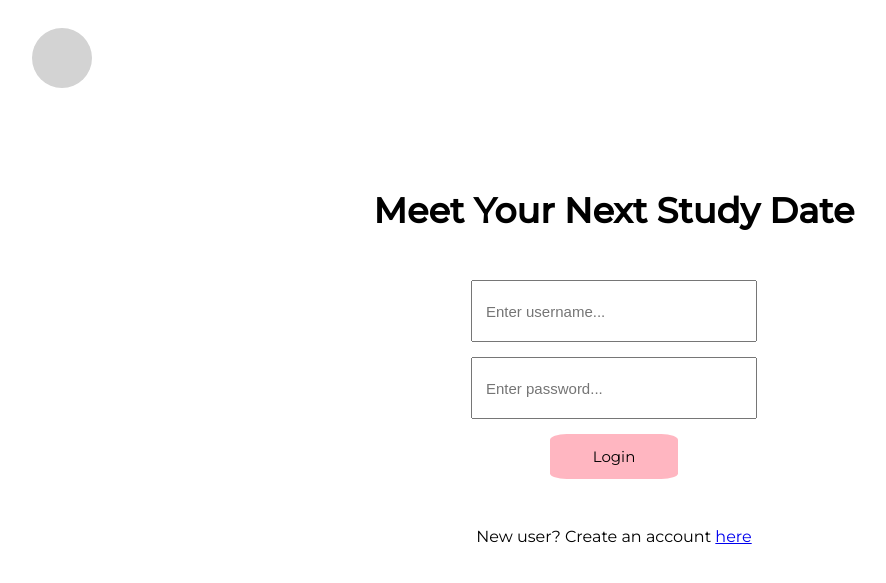
After one commit to mohinibanerjee/BitCamp-21, a Django app: template education/templates/education/login.html in a window 1280 px wide. The commit adds this page. Shown: the top 583 px of the page, without its empty margins (26-912 px from the left). Run offline with Django 3.2, Linux system fonts and the light colour scheme; the template is opened without the code that fills it, so the values that code supplies are empty.

Commit message:
login page & button links

```diff
--- /dev/null
+++ b/education/templates/css/global.css
@@ -0,0 +1,17 @@
+body {
+	font-family: "Montserrat", sans-serif;
+}
+
+.icon {
+	position: fixed;
+/*	opacity: 0;*/
+	border-radius: 50%;
+	top: 28px;
+	left: 4.5vw;
+	width: 30px;
+	height: 30px;
+	z-index: 9998;
+	padding: 15px;
+	background-color: lightgray;
+	transition: all .2s;
+}
--- /dev/null
+++ b/education/templates/css/login.css
@@ -0,0 +1,40 @@
+.login-body {
+	display: flex;
+	flex-direction: column;
+	text-align: center;
+	font-family: "Montserrat", sans-serif;
+	align-items: center;
+	height: 50vh;
+	margin-top: 20vh;
+}
+
+.login-body h2 {
+	font-size: 35px;
+	margin-bottom: 6vh;
+}
+.login-body form {
+
+}
+.login-body input {
+	padding: 13px;
+	margin-bottom: 15px;
+	font-size: 15px;
+	width: 20vw;
+	height: 4vh;
+}
+.login-body button {
+	padding: 10px;
+	width: 10vw;
+	transition: all .3s;
+	border-radius: 13%;
+	font-size: 15px;
+	font-family: "Montserrat", sans-serif;
+	background-color: lightpink;
+	border: 3px solid transparent;
+	margin-bottom: 6vh;
+}
+.login-body button:hover {
+	background-color: transparent;
+	border: 3px solid lightpink;
+	cursor: pointer;
+}
--- a/education/templates/education/cafes.html
+++ b/education/templates/education/cafes.html
@@ -16,6 +16,7 @@
 <html>
 	<head>
 		<title>Meet Your Next Study Date</title>
+		<link href="/css/global.css" rel="stylesheet" type="text/css"/>
 		<link type="text/css" rel="stylesheet" href="/css/cafes.css"/>
 		<link rel="preconnect" href="https://fonts.gstatic.com">
 		<link href="https://fonts.googleapis.com/css2?family=Montserrat:wght@200;300;400;500&display=swap" rel="stylesheet">
@@ -24,6 +25,7 @@
 	<body>
 
 		<div class="icon"></div>
+
 		<h1>Pick a Virtual Cafe</h1>
 		<div class="cafes-body">
 			<div class="cafes-ind">
--- /dev/null
+++ b/education/templates/education/login.html
@@ -0,0 +1,27 @@
+<!DOCTYPE html>
+<html>
+	<head>
+		<title>Meet Your Next Study Date</title>
+		<link href="/css/global.css" rel="stylesheet" type="text/css"/>
+		<link href="/css/login.css" rel="stylesheet" type="text/css"/>
+		<link rel="preconnect" href="https://fonts.gstatic.com">
+		<link href="https://fonts.googleapis.com/css2?family=Montserrat:wght@200;300;400;500&display=swap" rel="stylesheet">
+	</head>
+
+	<body>
+		<div class="icon"></div>
+		<div class="login-body">
+
+			<h2>Meet Your Next Study Date</h2>
+			<form>
+				<input type="text" id="username" name="username" placeholder="Enter username...">
+				<br>
+				<input type="password" id="password" name="password" placeholder="Enter password...">
+				<br>
+				<button type="submit" name="submit">Login</button>
+        	</form>
+
+			<div>New user? Create an account <a href="register.html">here</a></div>
+		</div>
+	</body>
+</html>
```
Also changed, not shown: education/templates/education/landing.html (+6 -2 lines).
